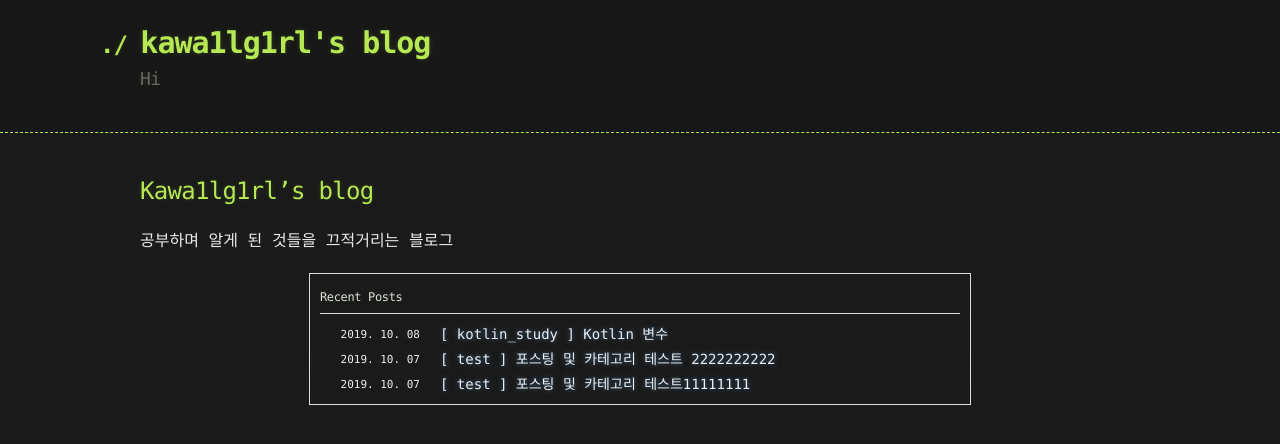
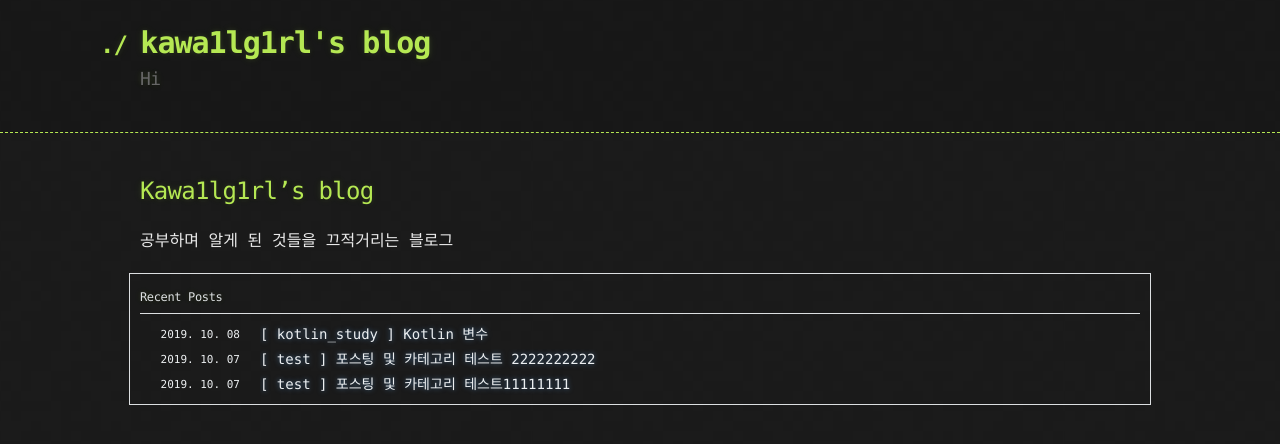
Before and after one commit to kawa1lg1rl/kawa1lg1rl.github.io, a Jekyll site: the page built from index.md, in a window 1280 px wide. Shown: the top 444 px of the page. Built offline with Jekyll 4.4.1, drawn with Linux system fonts in a browser that asks for light colours; our own code applies the rules of GitHub Pages for plain Markdown files.

Commit message:
글목록 상자 크기 조정

```diff
--- a/_layouts/default.html
+++ b/_layouts/default.html
@@ -38,7 +38,7 @@ a{
 
 
 
-    <div class="more-posts" style="width:50%; min-width:500px; margin: 0 auto;">
+    <div class="more-posts" style="width:90%; max-width:1000px; margin: 0 auto;">
         <div class="more-category">
           <!-- 하단의 더보기의 링크는 자신의 사이트에 맞게 수정 -->
           <h4>Recent Posts</h4>
```
